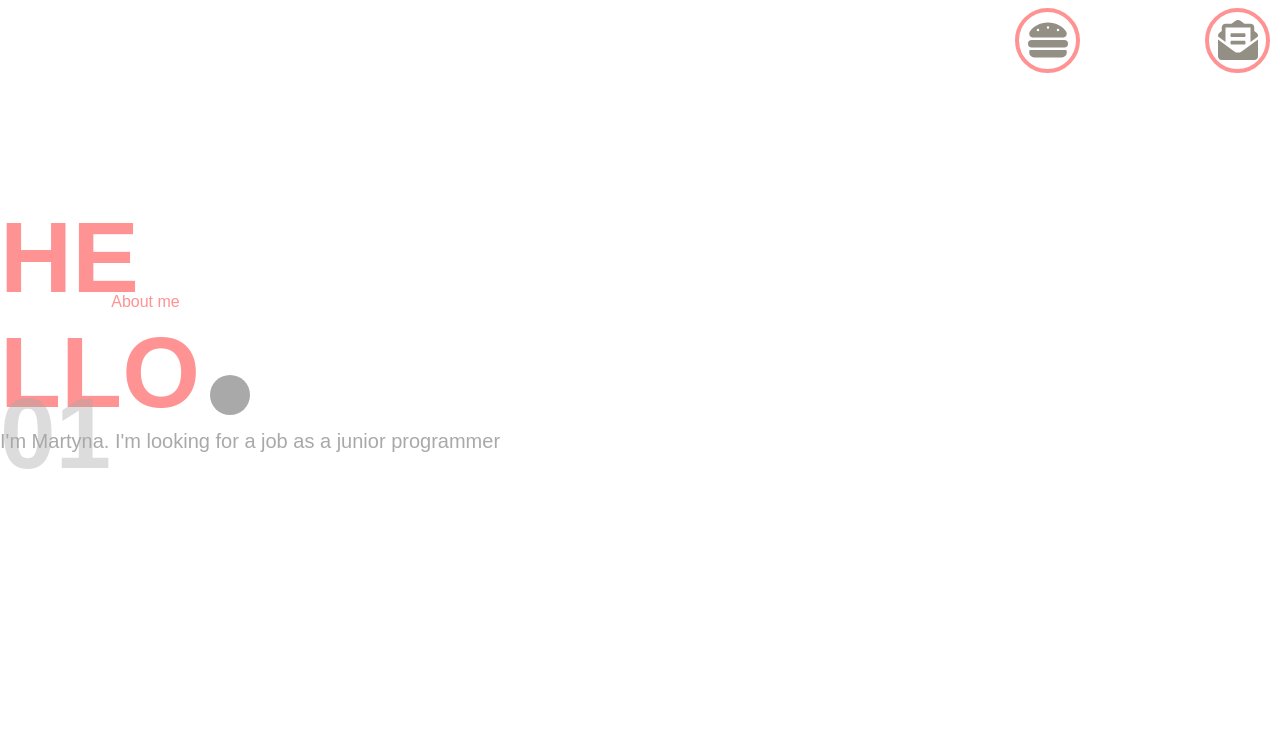
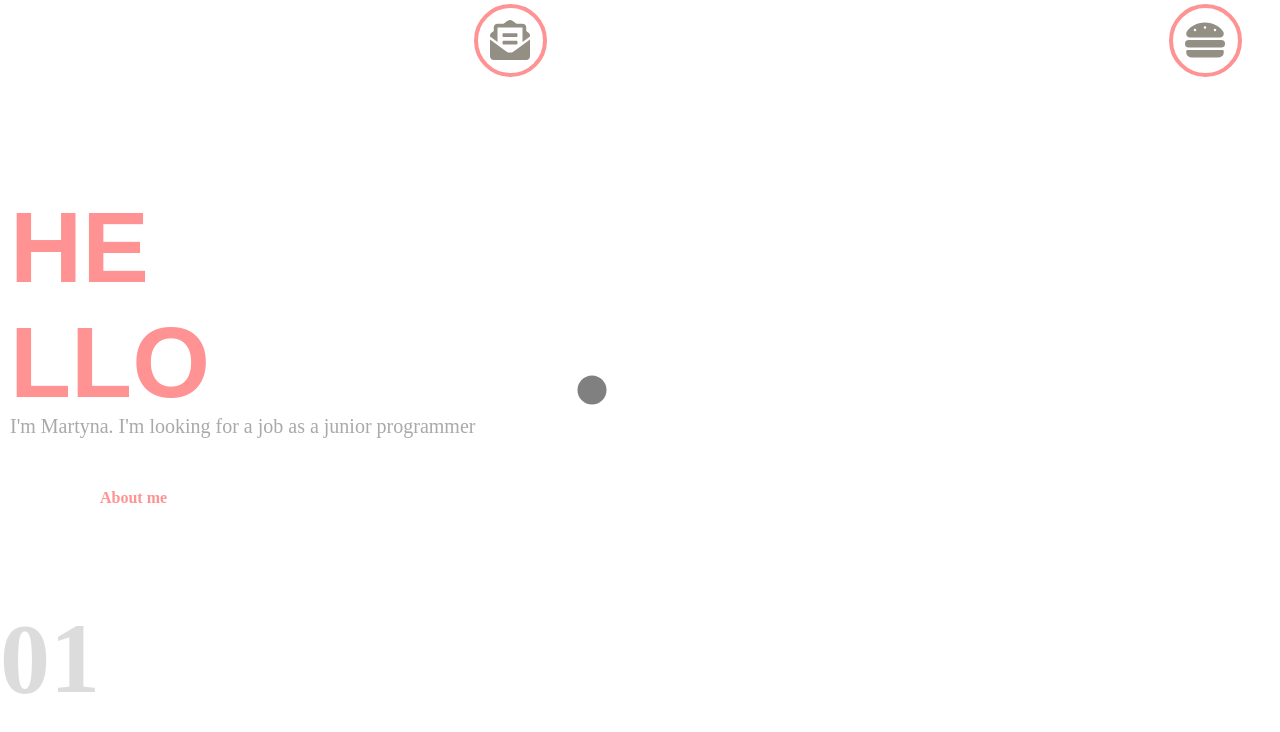
Before and after one commit to martynakiljan/my_portfolio, a React (Create React App) app: page / in a window 1280 px wide. Shown: the top 732 px of the page. Built offline with nearby package versions, Linux system fonts and the light colour scheme.

Commit message:
change style

```diff
--- a/src/App.js
+++ b/src/App.js
@@ -1,8 +1,19 @@
 import Portfolio from './components/Portfolio'
+import { ThemeProvider } from 'styled-components';
+import {theme} from './theme/mainTheme'
+import GlobalStyle from '../src/theme/GlobalStyle'
 
 
 function App() {
-  return <Portfolio/>
+  return (
+    <>
+    <GlobalStyle/>
+       <ThemeProvider theme={theme}>
+         <Portfolio/>
+       </ThemeProvider>
+
+    </>
+  )
 }
 
 export default App;
--- a/src/components/AboutMe/AboutMe.js
+++ b/src/components/AboutMe/AboutMe.js
@@ -1,11 +1,13 @@
 import React from 'react';
-import {StyledAboutMeTitle,StyledNumber} from './StyledAboutMe.styled'
+import {StyledAboutMeTitle,StyledNumber, StyledContainerAboutMe} from './StyledAboutMe.styled'
 
 
 const AboutMe = () => {
 return (
 
-    <StyledAboutMeTitle> <StyledNumber>01</StyledNumber>About me</StyledAboutMeTitle>
+   <StyledContainerAboutMe>
+       <StyledNumber>01</StyledNumber>  <StyledAboutMeTitle>About me</StyledAboutMeTitle>
+   </StyledContainerAboutMe>
 )
 
 
--- a/src/components/AboutMe/StyledAboutMe.styled.js
+++ b/src/components/AboutMe/StyledAboutMe.styled.js
@@ -1,23 +1,21 @@
 import styled from 'styled-components';
 
-export const StyledAboutMeTitle = styled.div`
-    /* position: relative;
-    top: 600px; */
-    display: flex;
-    margin-left: 20px;
-    color: ${({ theme }) => theme.mainColorPastel};
-    font-size: ${({ theme }) => theme.title};
-    margin: 0;
-    padding: 0;
+export const StyledAboutMeTitle = styled.h4`
+  color: ${({ theme }) => theme.mainColorPastel};
+  font-size: ${({ theme }) => theme.title};
 
 
 `;
-export const StyledNumber = styled.h2`
-  /* position: absolute; */
-  /* bottom: 0px; */
+export const StyledNumber = styled.h4`
   color: ${({ theme }) => theme.mainColorGray};
   font-size: ${({ theme }) => theme.fontSize.number};
   opacity: 0.4;
 
+`;
+
+export const StyledContainerAboutMe = styled.section`
+ display: flex;
+ /* width: 100%; */
+
 
 `;
--- a/src/components/Header/Header.js
+++ b/src/components/Header/Header.js
@@ -1,24 +1,31 @@
 
 import React from 'react';
-import {StyledMainTitle, StyledDot, StyledBoxDot, StyledSecondaryTitle} from './StyledMainTitle'
+import {StyledMainTitle,  StyledSecondaryTitle, StyledBoxForSecondaryTitle,StyledDiv, StyledHeader} from './StyledMainTitle'
+import { FontAwesomeIcon } from "@fortawesome/react-fontawesome";
+import { faCircle } from "@fortawesome/free-solid-svg-icons";
 
 const Header = () => {
   return (
-    <>
+    <StyledHeader>
 
       <StyledMainTitle> he </StyledMainTitle>
 
-      <StyledMainTitle secondary> llo <StyledBoxDot><StyledDot/></StyledBoxDot>
+        <StyledBoxForSecondaryTitle>
+        <StyledMainTitle secondary> llo   </StyledMainTitle>
+
+        <StyledDiv>
+        <FontAwesomeIcon   className="iconFontAwesomeCircle"  icon={faCircle}></FontAwesomeIcon>
+        </StyledDiv>
+
+    </StyledBoxForSecondaryTitle>
 
 
-
-       </StyledMainTitle>
        <StyledSecondaryTitle>
         I'm Martyna. I'm looking for a job as a junior programmer
         </StyledSecondaryTitle>
 
 
-      </>
+      </StyledHeader>
   )
 }
 
--- a/src/components/Header/StyledMainTitle.js
+++ b/src/components/Header/StyledMainTitle.js
@@ -1,10 +1,8 @@
 import styled, {css} from 'styled-components';
 
-export const StyledMainTitle = styled.div`
+export const StyledMainTitle = styled.h1`
 
   color: ${({ theme }) => theme.mainColorPastel};
-  position: relative;
-  top: 200px;
   font-size: 100px;
   font-family: 'Rubik Mono One', sans-serif;
   text-transform: uppercase;
@@ -12,48 +10,51 @@ export const StyledMainTitle = styled.div`
   margin: 0;
   padding: 0;
   height: 100%;
-
-
-
+  margin-top: 100px;
 
 
   ${({ secondary }) =>
     secondary &&
     css`
-     display: flex;
+
      font-size: ${({ theme }) => theme.xxl};
      text-transform: uppercase;
-     width: 100%;
+     width: 45%;
      height: 100%;
+     margin-top: 0px;
+
+
 
     `}
 
 `;
 
-export const StyledBoxDot = styled.div`
-position: relative;
-height: 100px;
-width: 100%;
 
+
+export const StyledSecondaryTitle = styled.h3`
+
+  width: 80%;
+  font-size: 20px;
+  font-weight:${({ theme }) => theme.light};
+  color: ${({ theme }) => theme.mainColorGray};
+  margin-top: -5px;
 
 `;
 
 
-export const StyledDot = styled.div`
-  position: absolute;
-  bottom: 0;
-  margin-left: 10px;
-  background-color: ${({ theme }) => theme.mainColorGray};
-  width: 40px;
-  height: 40px;
-  border-radius: 50%;
+export const StyledBoxForSecondaryTitle = styled.div`
+
+  width: 100%;
+  display: flex;
 `;
 
-export const StyledSecondaryTitle = styled.h3`
-  position: relative;
-  top: 180px;
-  width: 100%;
-  font-size: 20px;
-  font-weight:${({ theme }) => theme.light};
-  color: ${({ theme }) => theme.mainColorGray};
+
+export const StyledDiv = styled.div`
+  display: flex;
+  align-items: flex-end;
+  width: 20%;
+  height: 100px;
 `;
+export const StyledHeader = styled.section`
+  padding: 10px;
+`;
--- a/src/components/Nav/Nav.js
+++ b/src/components/Nav/Nav.js
@@ -15,6 +15,7 @@ const Nav = () => {
                <FontAwesomeIcon
                className="iconFontAwesome"
                icon={faEnvelopeOpenText}
+               secondary
                />
            </StyledCircleForIcon>
 
--- a/src/components/Nav/StyledNav.styled.js
+++ b/src/components/Nav/StyledNav.styled.js
@@ -3,22 +3,19 @@ import styled, {css} from 'styled-components';
 export const StyledNav = styled.div`
   z-index: 1000;
   display: flex;
-  position: fixed;
-  top: 0;
-  justify-content: center;
+  position: sticky;
+  justify-content: space-between;
   align-items: center;
   background-color: ${({ theme }) => theme.mainColor};
-  margin: 0 auto;
-  width: 100%;
+  width: 60%;
+  margin-left: 37%;
   min-height: 10vh;
+
 
 `;
 
 
 export const FontAwesomeIcon  = styled.a`
-  position: absolute;
-  top: 50%;
-  left: 50%;
   color: ${({ theme }) => theme.mainColorGray};
   width: 100%;
   font-size: 50px;
@@ -26,11 +23,12 @@ export const FontAwesomeIcon  = styled.a`
   width: 15px;
   border: 2px solid #FF9292;
   border-radius: 50%;
+
+
 `;
 
 export const StyledCircleForIcon  = styled.div`
-  position: absolute;
-  right: 10px;
+
   display: flex;
   justify-content: center;
   align-items: center;
@@ -39,11 +37,8 @@ export const StyledCircleForIcon  = styled.div`
   height: 65px;
   border: 4px solid #FF9292;
   border-radius: 50%;
+  margin-left: 0px;
 
-  ${({ secondary }) =>
-    secondary &&
-    css`
-      right: 200px;
-    `}
+
 
 `;
--- a/src/components/Portfolio.js
+++ b/src/components/Portfolio.js
@@ -9,12 +9,12 @@ const Portfolio = () => {
 
     return (
         <>
-           <ThemeProvider theme={theme}>
-           <GlobalStyle/>
+         {/* <GlobalStyle/>
+           <ThemeProvider theme={theme}> */}
              <Nav/>
              <Header/>
              <AboutMe/>
-           </ThemeProvider>
+           {/* </ThemeProvider> */}
         </>
     )
 
--- a/src/style/App.css
+++ b/src/style/App.css
@@ -3,3 +3,9 @@
   font-size: 40px;
 
 }
+
+.iconFontAwesomeCircle {
+  font-size: 30px;
+  color: gray;
+
+}
--- a/src/theme/GlobalStyle.js
+++ b/src/theme/GlobalStyle.js
@@ -4,13 +4,13 @@ import { createGlobalStyle } from 'styled-components';
 export const GlobalStyle = createGlobalStyle`
   @import url(href="https://fonts.googleapis.com/css2?family=Bowlby+One+SC&display=swap");
 
-  *, *::before, *::after {
+  /* *, *::before, *::after {
     box-sizing: border-box;
-    -webkit-font-smoothing: antialiased;
+     -webkit-font-smoothing: antialiased;
     -moz-osx-font-smoothing: grayscale;
 
 
-  }
+  } */
 
   html {
     font-size: 62.5%;
@@ -20,7 +20,7 @@ export const GlobalStyle = createGlobalStyle`
     padding: 0;
     margin: 0;
     font-size: 1.6rem;
-    font-family: 'Rubik', sans-serif;
+    font-family: 'Rubik MonoOne';
     background: white;
 
   }
```
